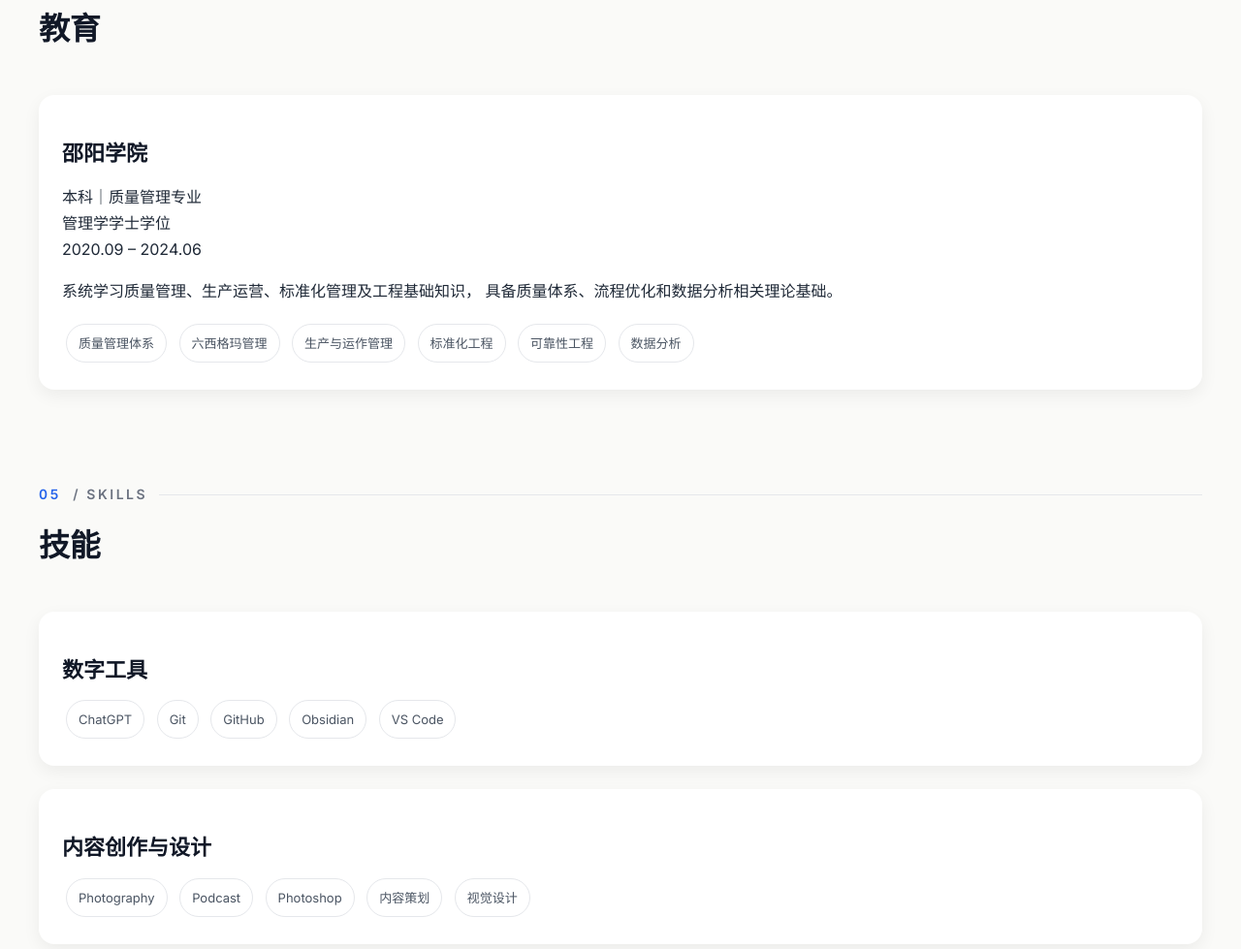
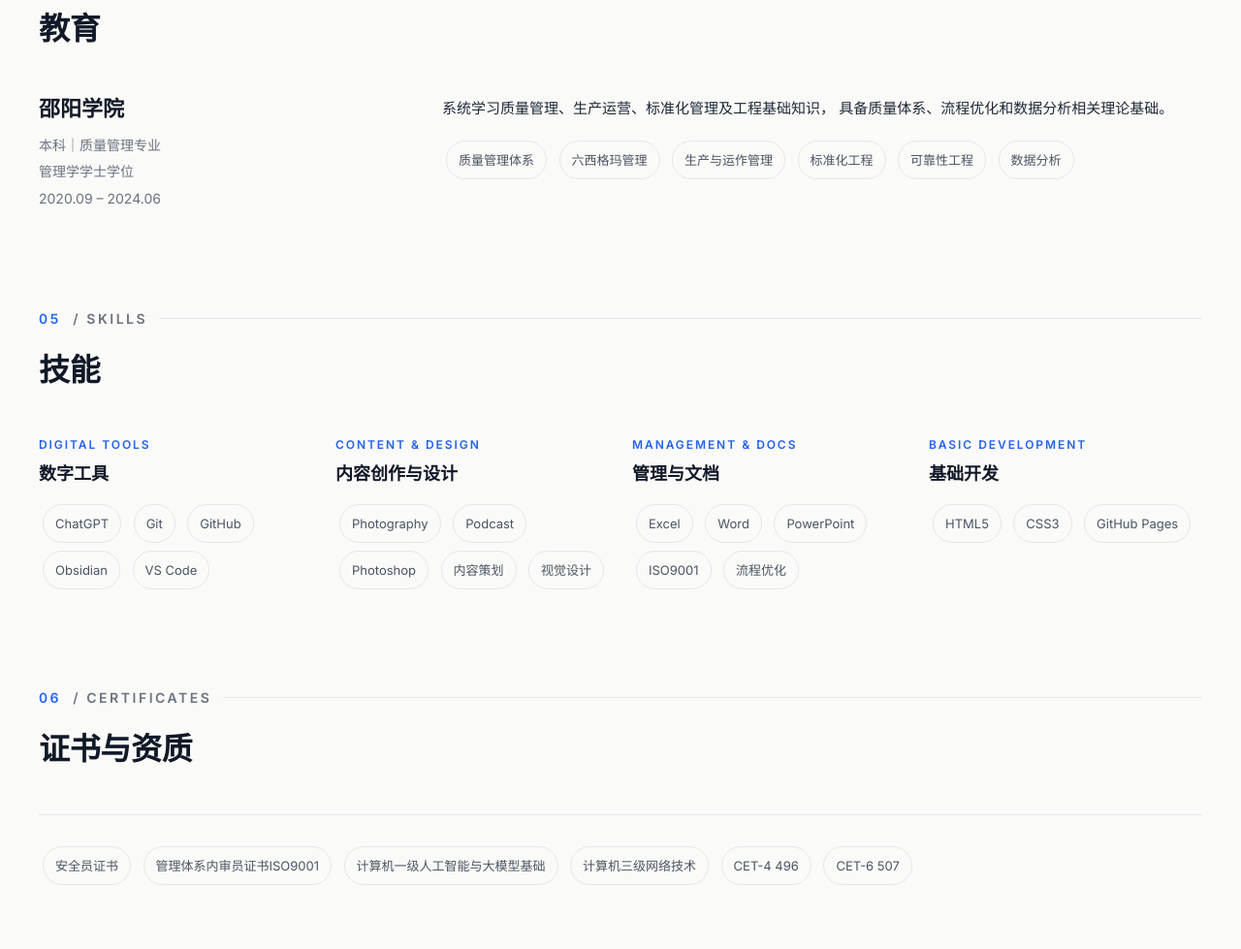
Before and after one commit to rainbowb400-bot/resume-website, a plain HTML site: page index.html in a window 1280 px wide. Shown: the part 5753-6732 px from the top of the page at 97% size. Drawn offline with Linux system fonts and the light colour scheme.

Commit message:
style: unify education, certificates, github and contact sections

```diff
--- a/index.html
+++ b/index.html
@@ -538,18 +538,16 @@
         <h2>教育</h2>
     </header>
 
-    <div class="project-card">
+    <div class="edu-row">
 
+        <div class="edu-meta">
             <h3>邵阳学院</h3>
+            <p>本科｜质量管理专业</p>
+            <p>管理学学士学位</p>
+            <p>2020.09 – 2024.06</p>
+        </div>
 
-        <p>
-            本科｜质量管理专业
-            <br>
-            管理学学士学位
-            <br>
-            2020.09 – 2024.06
-        </p>
-
+        <div class="edu-body">
             <p>
                 系统学习质量管理、生产运营、标准化管理及工程基础知识，
                 具备质量体系、流程优化和数据分析相关理论基础。
@@ -564,6 +562,7 @@
                 <span>可靠性工程</span>
                 <span>数据分析</span>
 
+            </div>
         </div>
 
     </div>
@@ -582,8 +581,10 @@
     </header>
 
 
-    <div class="project-card">
+    <div class="skills-grid">
 
+        <div class="skill-group">
+            <p class="skill-kicker">DIGITAL TOOLS</p>
             <h3>数字工具</h3>
 
             <div class="chips">
@@ -595,12 +596,10 @@
                 <span>VS Code</span>
 
             </div>
-
         </div>
 
-
-    <div class="project-card">
-
+        <div class="skill-group">
+            <p class="skill-kicker">CONTENT & DESIGN</p>
             <h3>内容创作与设计</h3>
 
             <div class="chips">
@@ -612,12 +611,10 @@
                 <span>视觉设计</span>
 
             </div>
-
         </div>
 
-
-    <div class="project-card">
-
+        <div class="skill-group">
+            <p class="skill-kicker">MANAGEMENT & DOCS</p>
             <h3>管理与文档</h3>
 
             <div class="chips">
@@ -629,12 +626,10 @@
                 <span>流程优化</span>
 
             </div>
-
         </div>
 
-
-    <div class="project-card">
-
+        <div class="skill-group">
+            <p class="skill-kicker">BASIC DEVELOPMENT</p>
             <h3>基础开发</h3>
 
             <div class="chips">
@@ -643,6 +638,7 @@
                 <span>CSS3</span>
                 <span>GitHub Pages</span>
 
+            </div>
         </div>
 
     </div>
@@ -662,7 +658,7 @@
         <h2>证书与资质</h2>
     </header>
 
-    <div class="project-card">
+    <div class="cert-block">
 
         <div class="chips">
 
@@ -690,19 +686,11 @@
     </header>
 
 
-    <div class="project-card">
+    <div class="project-row project-row--text">
 
+        <div class="project-info">
             <h3>简历网站</h3>
-
-
-        <p>
-            个人 简历 网站项目。
-
-            从页面设计、HTML/CSS 编写、
-            响应式布局到 GitHub Pages 部署，
-            使用 Git 进行版本管理和持续迭代。
-        </p>
-
+            <p class="project-desc">个人 简历 网站项目。从页面设计、HTML/CSS 编写、响应式布局到 GitHub Pages 部署，使用 Git 进行版本管理和持续迭代。</p>
 
             <div class="chips">
 
@@ -713,17 +701,8 @@
 
             </div>
 
-
-        <a
-        class="secondary-btn"
-        href="https://github.com/rainbowb400-bot/resume-website"
-        target="_blank"
-        rel="noopener noreferrer">
-
-            查看源码
-
-        </a>
-
+            <a class="secondary-btn project-link" href="https://github.com/rainbowb400-bot/resume-website" target="_blank" rel="noopener noreferrer">查看源码</a>
+        </div>
 
     </div>
 
@@ -745,13 +724,12 @@
         <h2>联系我</h2>
     </header>
 
-    <div class="card">
+    <div class="contact-block">
 
         <p>
             如果你对我的项目、学习方向或创作内容感兴趣，
             欢迎交流。
         </p>
-
 
         <p>
             📧E-mail：
@@ -760,26 +738,16 @@
             <a href="mailto:rainbowb400@gmail.com">rainbowb400@gmail.com</a>
         </p>
 
-
         <p>
             🍠小红书：@江户川淞然雷子（5919344398）
-
-
         </p>
-
 
         <p>
             🐙GitHub：
-            <a
-            href="https://github.com/rainbowb400-bot"
-            target="_blank"
-            rel="noopener noreferrer">
-
+            <a href="https://github.com/rainbowb400-bot" target="_blank" rel="noopener noreferrer">
             rainbowb400-bot
-
             </a>
         </p>
-
 
     </div>
 
--- a/style.css
+++ b/style.css
@@ -1211,6 +1211,217 @@ img {
 }
 
 /* ===================================
+   Skills (12 列)
+=================================== */
+
+.skills-grid {
+
+    display: grid;
+
+    grid-template-columns: repeat(12, 1fr);
+
+    gap: 24px;
+
+}
+
+
+.skill-group {
+
+    grid-column: span 3;
+
+}
+
+
+.skill-kicker {
+
+    margin: 0 0 8px;
+
+    font-size: 12px;
+
+    font-weight: 600;
+
+    letter-spacing: 0.16em;
+
+    text-transform: uppercase;
+
+    color: var(--primary);
+
+    font-variant-numeric: tabular-nums;
+
+}
+
+
+.skill-group h3 {
+
+    margin: 0 0 14px;
+
+    font-size: 18px;
+
+}
+
+
+@media (max-width: 1024px) {
+
+    .skill-group {
+
+        grid-column: span 6;
+
+    }
+
+}
+
+
+@media (max-width: 768px) {
+
+    .skill-group {
+
+        grid-column: span 12;
+
+    }
+
+}
+
+/* ===================================
+   Education / Certificates / GitHub / Contact
+=================================== */
+
+.edu-row {
+
+    display: grid;
+
+    grid-template-columns: repeat(12, 1fr);
+
+    gap: 24px 48px;
+
+}
+
+
+.edu-meta {
+
+    grid-column: 1 / span 4;
+
+}
+
+
+.edu-meta h3 {
+
+    margin: 0 0 10px;
+
+    font-size: 22px;
+
+}
+
+
+.edu-meta p {
+
+    margin: 0 0 4px;
+
+    color: var(--gray);
+
+    font-size: 14px;
+
+    line-height: 1.7;
+
+}
+
+
+.edu-body {
+
+    grid-column: 5 / span 8;
+
+}
+
+
+.edu-body > p {
+
+    margin: 0 0 16px;
+
+    color: var(--text);
+
+    font-size: 15px;
+
+    line-height: 1.8;
+
+}
+
+
+.edu-body .chips {
+
+    margin: 0;
+
+}
+
+
+.cert-block,
+.contact-block {
+
+    border-top: 1px solid var(--border);
+
+    padding-top: 28px;
+
+}
+
+
+.cert-block .chips {
+
+    margin: 0;
+
+}
+
+
+.contact-block p {
+
+    margin: 0 0 14px;
+
+    font-size: 16px;
+
+    line-height: 1.8;
+
+}
+
+
+.contact-block a {
+
+    color: var(--primary);
+
+    text-decoration: none;
+
+}
+
+
+.contact-block a:hover {
+
+    text-decoration: underline;
+
+}
+
+
+@media (max-width: 1024px) {
+
+    .edu-row {
+
+        grid-template-columns: 1fr;
+
+        gap: 20px;
+
+    }
+
+    .edu-meta,
+    .edu-body {
+
+        grid-column: 1 / -1;
+
+    }
+
+    .edu-body {
+
+        max-width: 720px;
+
+    }
+
+}
+
+/* ===================================
    Footer
 =================================== */
 
```
Lines whose indentation alone changed are shown as unchanged.
